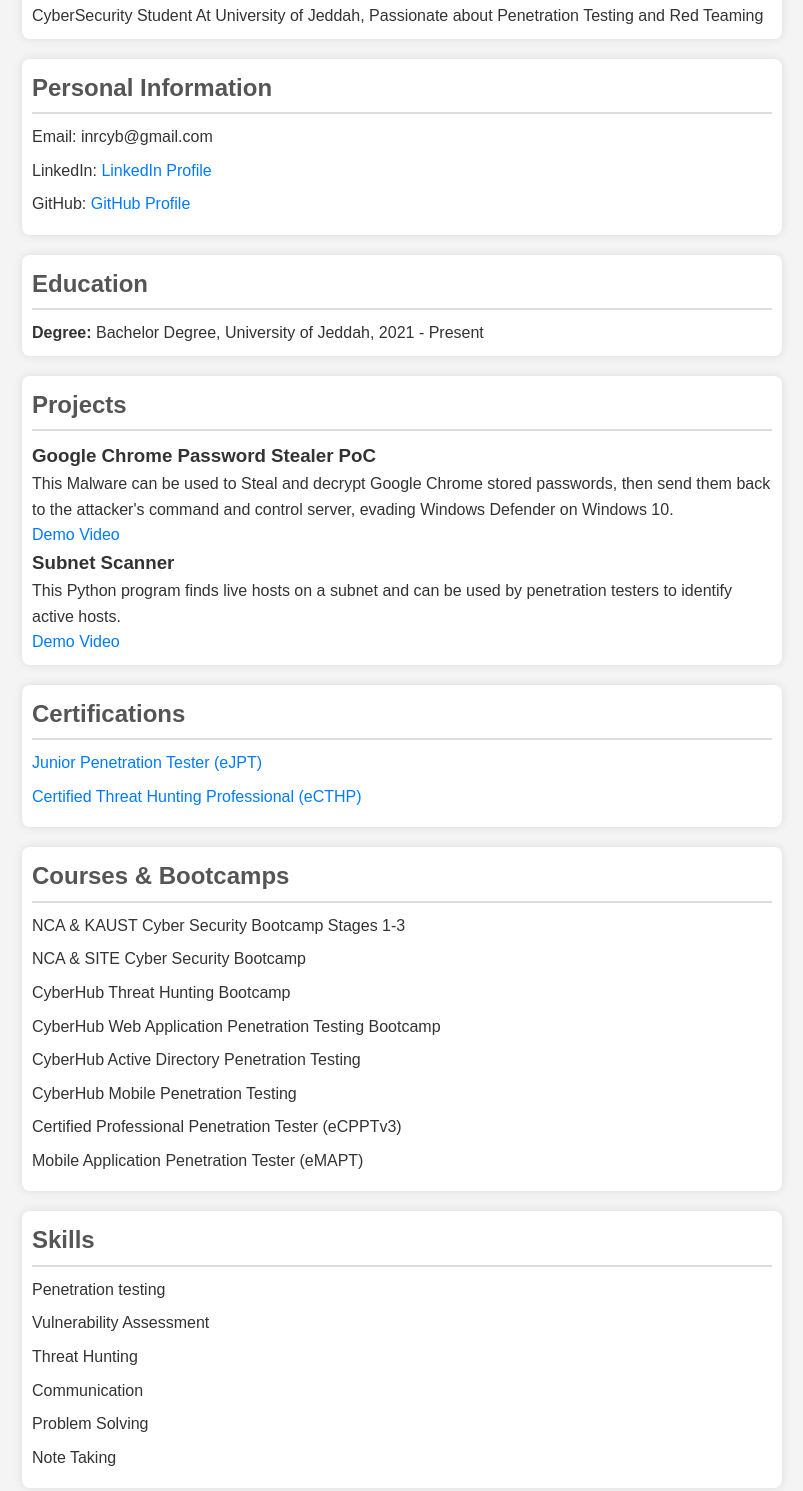
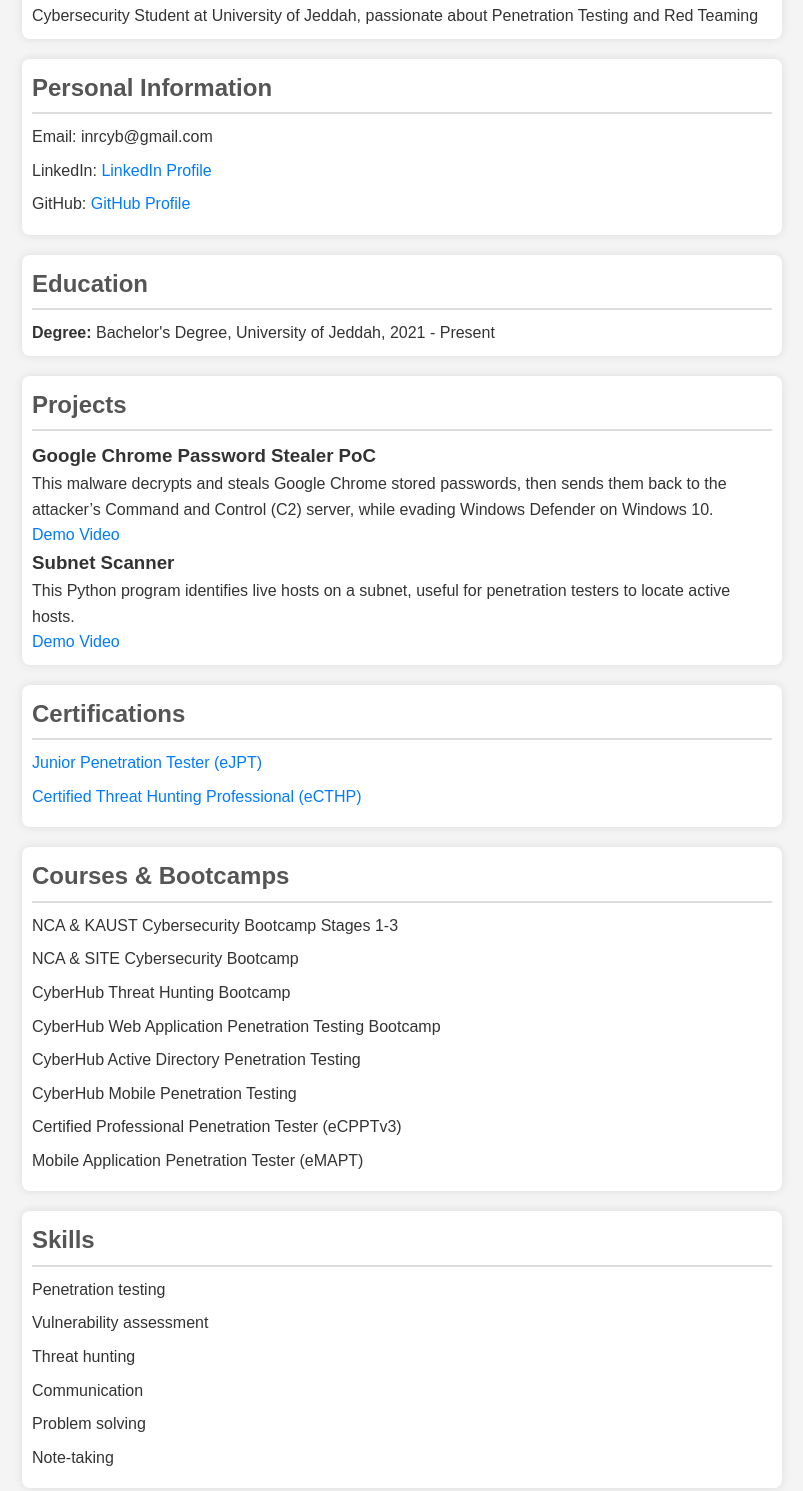
Before and after one commit to inr0/CV, a plain HTML site: page index.html in a window 1280 px wide. Shown: the part 78-1569 px from the top of the page, without its empty margins (238-1041 px from the left). Drawn offline with Linux system fonts and the light colour scheme.

Commit message:
index.html

```diff
--- a/index.html
+++ b/index.html
@@ -9,7 +9,7 @@
 <body>
     <header>
         <h1>NADER ALHARBI</h1>
-        <p>CyberSecurity Student At University of Jeddah, Passionate about Penetration Testing and Red Teaming</p>
+        <p>Cybersecurity Student at University of Jeddah, passionate about Penetration Testing and Red Teaming</p>
     </header>
 
     <section id="personal-info">
@@ -23,19 +23,19 @@
 
     <section id="education">
         <h2>Education</h2>
-        <p><strong>Degree:</strong> Bachelor Degree, University of Jeddah, 2021 - Present</p>
+        <p><strong>Degree:</strong> Bachelor's Degree, University of Jeddah, 2021 - Present</p>
     </section>
 
     <section id="projects">
         <h2>Projects</h2>
         <div class="project">
             <h3>Google Chrome Password Stealer PoC</h3>
-            <p>This Malware can be used to Steal and decrypt Google Chrome stored passwords, then send them back to the attacker's command and control server, evading Windows Defender on Windows 10.</p>
+            <p>This malware decrypts and steals Google Chrome stored passwords, then sends them back to the attacker’s Command and Control (C2) server, while evading Windows Defender on Windows 10.</p>
             <a href="vids/video1.mp4">Demo Video</a>
         </div>
         <div class="project">
             <h3>Subnet Scanner</h3>
-            <p>This Python program finds live hosts on a subnet and can be used by penetration testers to identify active hosts.</p>
+            <p>This Python program identifies live hosts on a subnet, useful for penetration testers to locate active hosts.</p>
             <a href="vids/video2.mp4">Demo Video</a>
         </div>
     </section>
@@ -51,8 +51,8 @@
     <section id="courses">
         <h2>Courses & Bootcamps</h2>
         <ul>
-            <li>NCA & KAUST Cyber Security Bootcamp Stages 1-3</li>
-            <li>NCA & SITE Cyber Security Bootcamp</li>
+            <li>NCA & KAUST Cybersecurity Bootcamp Stages 1-3</li>
+            <li>NCA & SITE Cybersecurity Bootcamp</li>
             <li>CyberHub Threat Hunting Bootcamp</li>
             <li>CyberHub Web Application Penetration Testing Bootcamp</li>
             <li>CyberHub Active Directory Penetration Testing</li>
@@ -66,11 +66,11 @@
         <h2>Skills</h2>
         <ul>
             <li>Penetration testing</li>
-            <li>Vulnerability Assessment</li>
-            <li>Threat Hunting</li>
+            <li>Vulnerability assessment</li>
+            <li>Threat hunting</li>
             <li>Communication</li>
-            <li>Problem Solving</li>
-            <li>Note Taking</li>
+            <li>Problem solving</li>
+            <li>Note-taking</li>
         </ul>
     </section>
 
```
